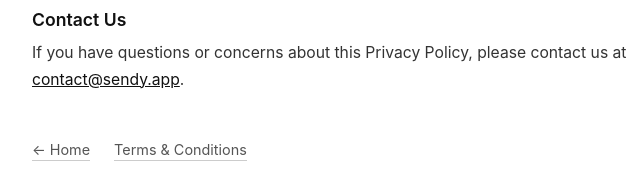
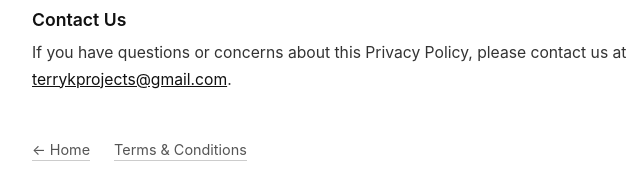
Before and after one commit to terrykhm/sendy-site, a plain HTML site: page privacy.html in a window 1280 px wide. Shown: the part 1306-1499 px from the top of the page, 268-908 px from the left. Drawn offline with Linux system fonts and the light colour scheme.

Commit message:
fix: replace placeholder email with real contact address

```diff
--- a/privacy.html
+++ b/privacy.html
@@ -103,7 +103,7 @@
     <p>We may update this Privacy Policy from time to time. When we do, we will revise the "Last updated" date at the top of this page. Your continued use of Sendy after any changes constitutes your acceptance of the updated policy.</p>
 
     <h2>Contact Us</h2>
-    <p>If you have questions or concerns about this Privacy Policy, please contact us at <a href="mailto:contact@sendy.app">contact@sendy.app</a>.</p>
+    <p>If you have questions or concerns about this Privacy Policy, please contact us at <a href="mailto:terrykprojects@gmail.com">terrykprojects@gmail.com</a>.</p>
 
     <nav>
       <a href="index.html">&larr; Home</a>
```
